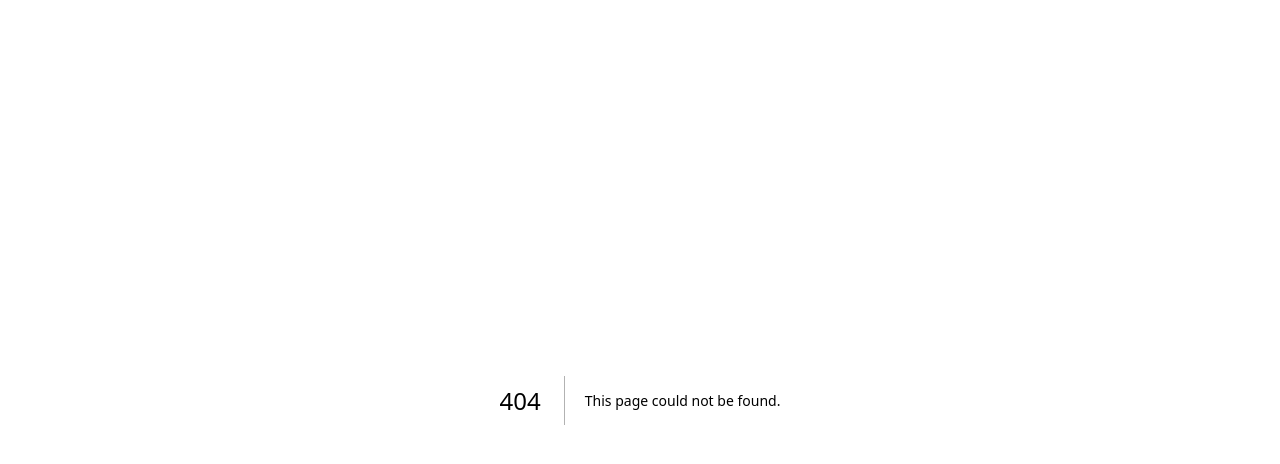
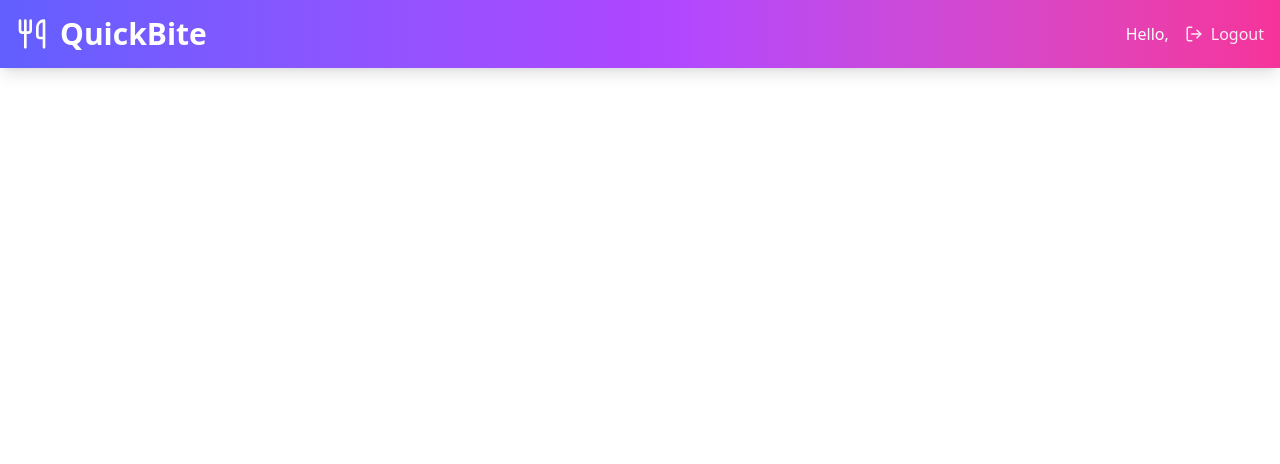
Before and after one commit to lawrence-valerio/fridge-meals, a Next.js app: page /app/homepage in a window 1280 px wide. Before the commit this address had no page. Shown: the top 464 px of the page. Built offline with nearby package versions, Linux system fonts and the light colour scheme.

Commit message:
Fixed issue with logout not routing back to login page

```diff
--- a/src/app/app/layout.tsx
+++ b/src/app/app/homepage/layout.tsx
@@ -1,3 +1,5 @@
+import { Header } from "@/app/components/Header";
+
 export default function HomepageLayout({
   children,
 }: {
@@ -5,7 +7,10 @@ export default function HomepageLayout({
 }) {
   return (
     <html>
-      <body>{children}</body>
+      <body>
+        <Header />
+        <main>{children}</main>
+      </body>
     </html>
   );
 }
--- /dev/null
+++ b/src/app/app/homepage/page.tsx
@@ -0,0 +1,3 @@
+export default function HomePage() {
+  return <div></div>;
+}
--- a/src/app/auth/login/layout.tsx
+++ b/src/app/auth/login/layout.tsx
@@ -1,13 +1,9 @@
-import "./globals.css";
+import "../../globals.css";
 
 export default function LoginLayout({
   children,
 }: {
   children: React.ReactNode;
 }) {
-  return (
-    <html lang="en">
-      <body>{children}</body>
-    </html>
-  );
+  return <main>{children}</main>;
 }
--- a/src/app/components/Header.tsx
+++ b/src/app/components/Header.tsx
@@ -1,12 +1,28 @@
-import { UtensilsIcon } from "lucide-react";
+"use client";
+
+import { LogOutIcon, UtensilsIcon } from "lucide-react";
 import { APP_NAME } from "../../constants/app";
+import { useAuth } from "../contexts/AuthContext";
 
 export const Header = () => {
+  const { logout, user } = useAuth();
   return (
-    <header>
-      <div>
-        <UtensilsIcon className="h-8 w-8 mr-3" />
-        <h1>{APP_NAME}</h1>
+    <header className="bg-gradient-to-r from-indigo-500 via-purple-500 to-pink-500 text-white shadow-lg">
+      <div className="container mx-auto px-4 py-4 flex items-center justify-between">
+        <div className="flex items-center">
+          <UtensilsIcon className="h-8 w-8 mr-3" />
+          <h1 className="text-2xl md:text-3xl font-bold">{APP_NAME}</h1>
+        </div>
+        <div className="flex items-center gap-4">
+          <span>Hello, {user}</span>
+          <button
+            onClick={logout}
+            className="text-white opacity-90 hover:opacity-100 flex items-center gap-2"
+          >
+            <LogOutIcon size={18} />
+            <span className="hidden sm:inline">Logout</span>
+          </button>
+        </div>
       </div>
     </header>
   );
--- a/src/app/contexts/AuthContext.tsx
+++ b/src/app/contexts/AuthContext.tsx
@@ -1,6 +1,7 @@
 "use client";
 
 import React, { useState, useContext, createContext } from "react";
+import { useRouter } from "next/navigation";
 
 interface User {
   id: string;
@@ -16,21 +17,27 @@ interface AuthContextType {
 }
 
 const AuthContext = createContext<AuthContextType | null>(null);
+
 export const AuthProvider: React.FC<{
   children: React.ReactNode;
 }> = ({ children }) => {
   const [user, setUser] = useState<User | null>(null);
+  const router = useRouter();
+
   const login = async (email: string) => {
     setUser({
       id: "1",
       email,
       name: email.split("@")[0],
     });
+    router.push("/app/homepage");
   };
 
   const logout = () => {
     setUser(null);
+    router.push("/auth/login");
   };
+
   return (
     <AuthContext.Provider
       value={{
```
Also changed, not shown: src/app/app/homepage.tsx (deleted).
